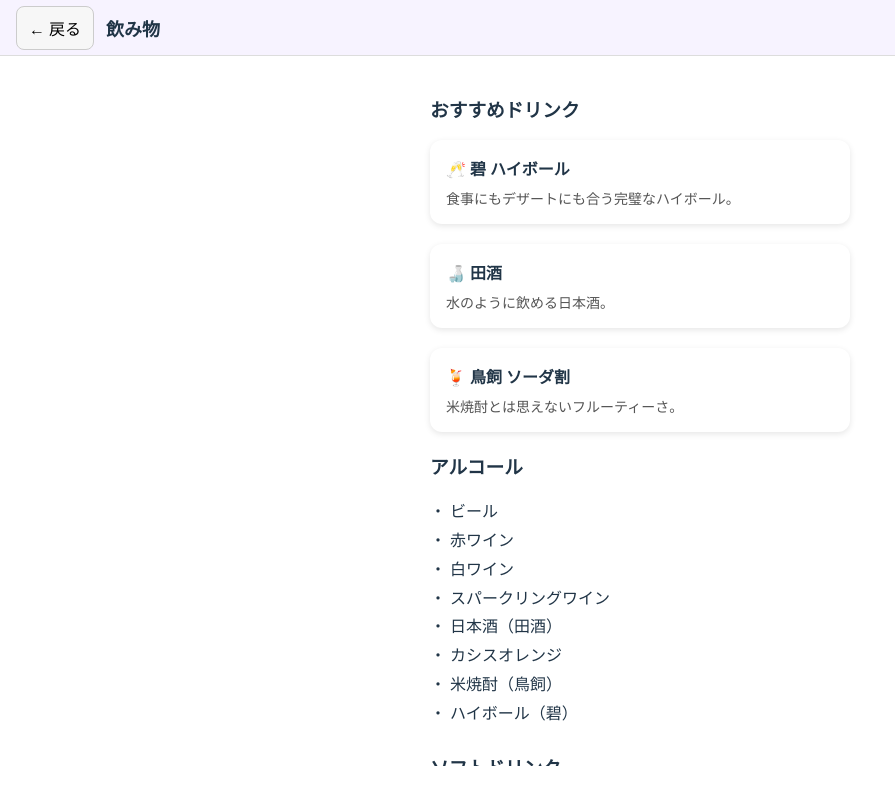
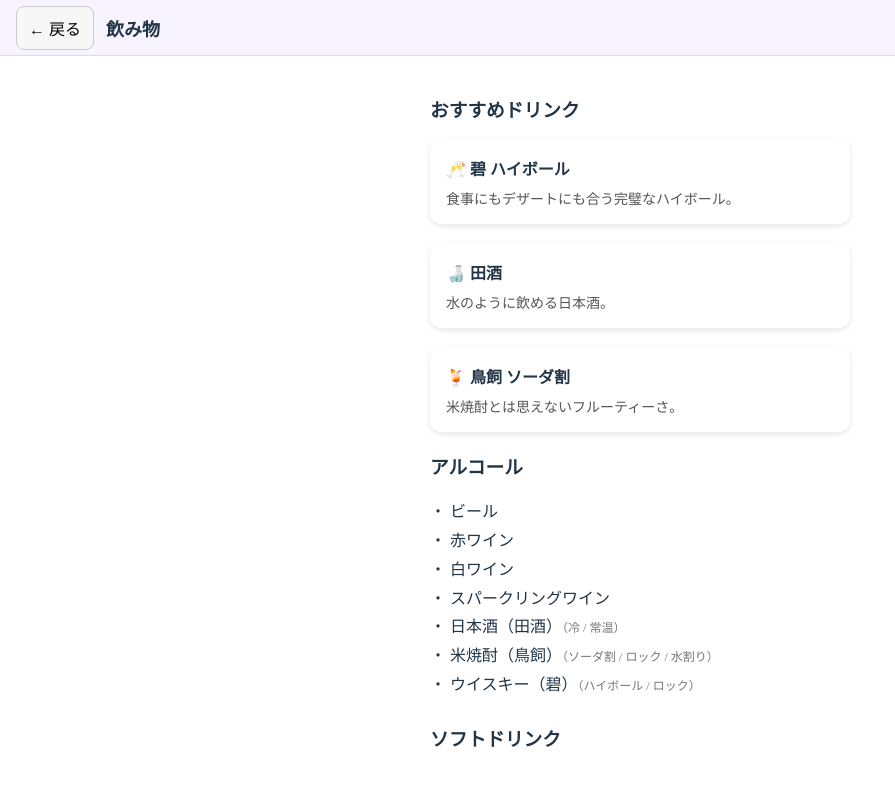
Before and after one commit to takiyama10921-droid/guest-app, a React (Vite) app: page /drink in a window 1280 px wide. Shown: the whole page, without its empty margins (0-895 px from the left). Built offline with nearby package versions, Linux system fonts and the light colour scheme.

Commit message:
ドリンク修正

```diff
--- a/src/pages/DrinkMenuPage.tsx
+++ b/src/pages/DrinkMenuPage.tsx
@@ -2,11 +2,35 @@
 import Header from "../components/Header";
 
 const DrinkMenuPage: React.FC = () => {
+  const alcoholList = [
+    { name: 'ビール' },
+    { name: '赤ワイン' },
+    { name: '白ワイン' },
+    { name: 'スパークリングワイン' },
+    { name: '日本酒（田酒）', options: ['冷', '常温'] },
+    { name: '米焼酎（鳥飼）', options: ['ソーダ割', 'ロック', '水割り'] },
+    { name: 'ウイスキー（碧）', options: ['ハイボール', 'ロック'] },
+  ];
+  const softDrinkList = [
+    { name: 'オレンジジュース' },
+    { name: 'コーラ' },
+    { name: 'ジンジャーエール' },
+    { name: 'グレープジュース' },
+    { name: 'ウーロン茶' },
+  ];
+
+
   useEffect(() => {
       window.scrollTo(0, 0);
     }, []);
   return (
-    <div style={{ height: '100dvh', overflow: 'hidden', backgroundColor: '#ffffff' }}>
+    <div
+      style={{
+        height: '100dvh',
+        overflow: 'hidden',
+        backgroundColor: '#ffffff',
+      }}
+    >
       {/* 固定ヘッダー */}
       <Header title="飲み物" />
 
@@ -77,28 +101,30 @@
         {/* 🍺 アルコール */}
         <h3>アルコール</h3>
         <ul style={{ listStyle: 'none', padding: 0, lineHeight: '1.8' }}>
-          <li>・ ビール</li>
-          <li>・ 赤ワイン</li>
-          <li>・ 白ワイン</li>
-          <li>・ スパークリングワイン</li>
-          <li>・ 日本酒（田酒）</li>
-          <li>・ カシスオレンジ</li>
-          <li>・ 米焼酎（鳥飼）</li>
-          <li>・ ハイボール（碧）</li>
+          {alcoholList.map((drink) => (
+            <li key={drink.name}>
+              ・ {drink.name}
+              {drink.options && (
+                <span style={{ fontSize: '12px', color: '#777' }}>
+                  （{drink.options.join(' / ')}）
+                </span>
+              )}
+            </li>
+          ))}
         </ul>
 
         {/* 🥤 ソフトドリンク */}
         <h3 style={{ marginTop: '24px' }}>ソフトドリンク</h3>
         <ul style={{ listStyle: 'none', padding: 0, lineHeight: '1.8' }}>
-          <li>・ オレンジジュース</li>
-          <li>・ コーラ</li>
-          <li>・ ジンジャーエール</li>
-          <li>・ グレープジュース</li>
-          <li>・ ウーロン茶</li>
+          {softDrinkList.map((drink) => (
+            <li key={drink.name}>
+              ・ {drink.name}
+            </li>
+          ))}
         </ul>
 
         <p style={{ marginTop: '30px', fontSize: '13px', color: '#666' }}>
-          ※ 田酒、鳥飼、碧については、持ち込みのため品切れになる可能性があります。
+          ※田酒、鳥飼、碧については、持ち込みのため品切れになる可能性があります。
         </p>
       </div>
     </div>
--- a/src/pages/MessagePage.tsx
+++ b/src/pages/MessagePage.tsx
@@ -107,7 +107,7 @@
       <div
         style={{
           position: 'fixed',
-          top: '80px',
+          top: '76px',
           left: '50%',
           transform: 'translateX(-50%)',
           width: '95%',
--- a/src/pages/PhotoUploadPage.tsx
+++ b/src/pages/PhotoUploadPage.tsx
@@ -60,8 +60,8 @@
         </a>
 
         <div style={{ marginTop: "30px", color: "#444", fontSize: "0.9em" }}>
-          <p>※ Googleアカウントにログインしてアップロードしてください</p>
-          <p>※ 動画もアップロード可能です</p>
+          <p>※ Googleドライブへのアップロードになります。</p>
+          <p>※ 動画のアップロードもぜひお願いします。</p>
         </div>
       </div>
     </div>
--- a/src/pages/ProfilePage.tsx
+++ b/src/pages/ProfilePage.tsx
@@ -14,7 +14,6 @@
         display: 'flex',
         flexDirection: 'column',
         overflow: 'hidden',
-        backgroundColor: '#f0f0f0'
       }}
     >
       {/* 固定ヘッダー */}
@@ -40,6 +39,7 @@
             borderRadius: '12px',
             boxShadow: '0 2px 6px rgba(0,0,0,0.15)',
             textAlign: 'left',
+            backgroundColor: '#f0f0f0'
           }}
         >
           <h3 style={{ margin: 0 }}>👦 新郎プロフィール</h3>
@@ -79,6 +79,7 @@
             borderRadius: '12px',
             boxShadow: '0 2px 6px rgba(0,0,0,0.15)',
             textAlign: 'left',
+            backgroundColor: '#f0f0f0'
           }}
         >
           <h3 style={{ margin: 0 }}>👰 新婦プロフィール</h3>
@@ -120,6 +121,7 @@
             padding: '16px',
             borderRadius: '12px',
             boxShadow: '0 2px 6px rgba(0,0,0,0.15)',
+            backgroundColor: '#f0f0f0'
           }}
         >
           <h3 style={{ marginTop: 0 }}>📖 2人のストーリー</h3>
@@ -151,6 +153,7 @@
             padding: '16px',
             borderRadius: '12px',
             boxShadow: '0 2px 6px rgba(0,0,0,0.15)',
+            backgroundColor: '#f0f0f0'
           }}
         >
           <h3 style={{ marginTop: 0 }}>❓ Q&A（仮）</h3>
```
